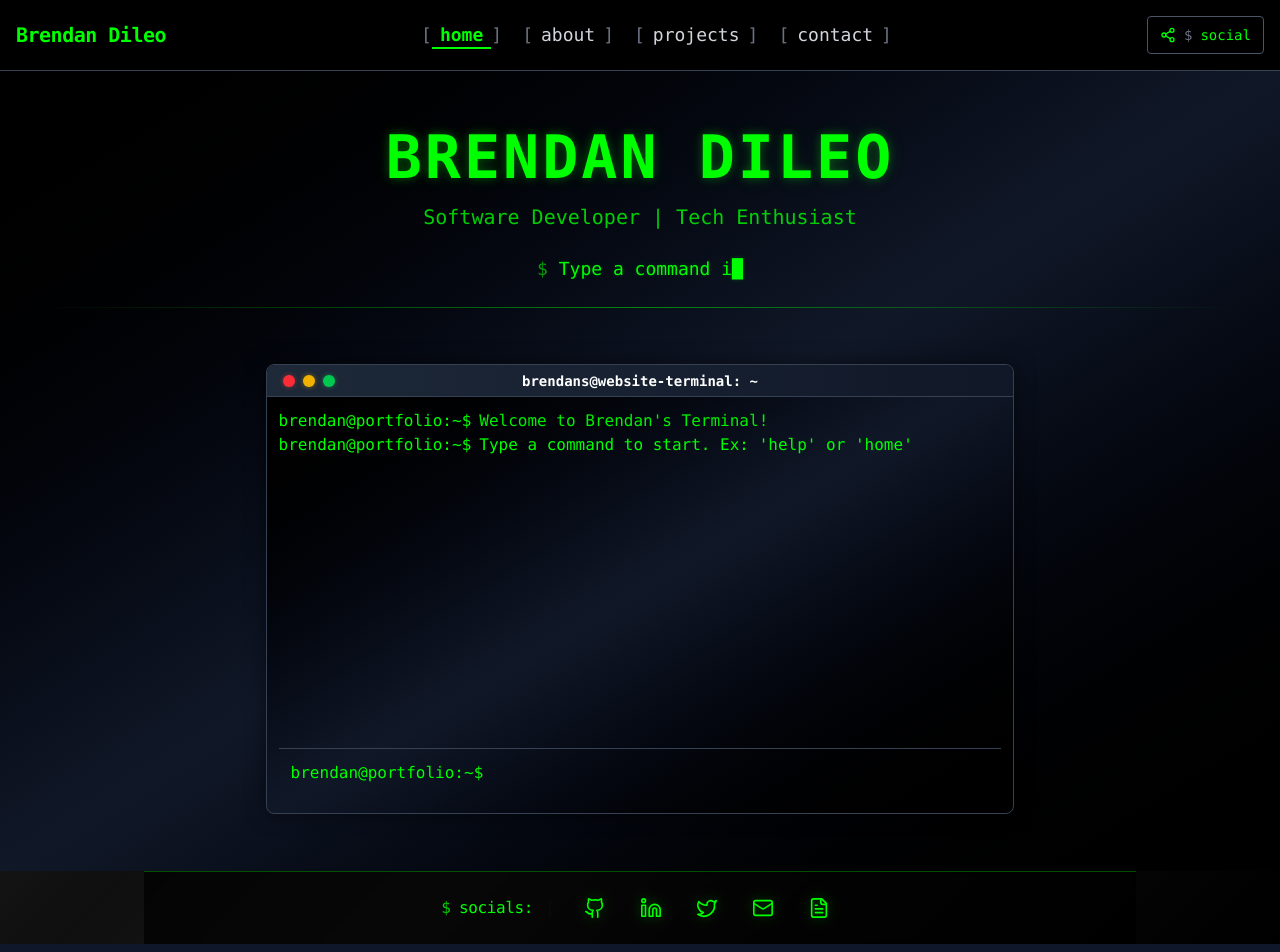
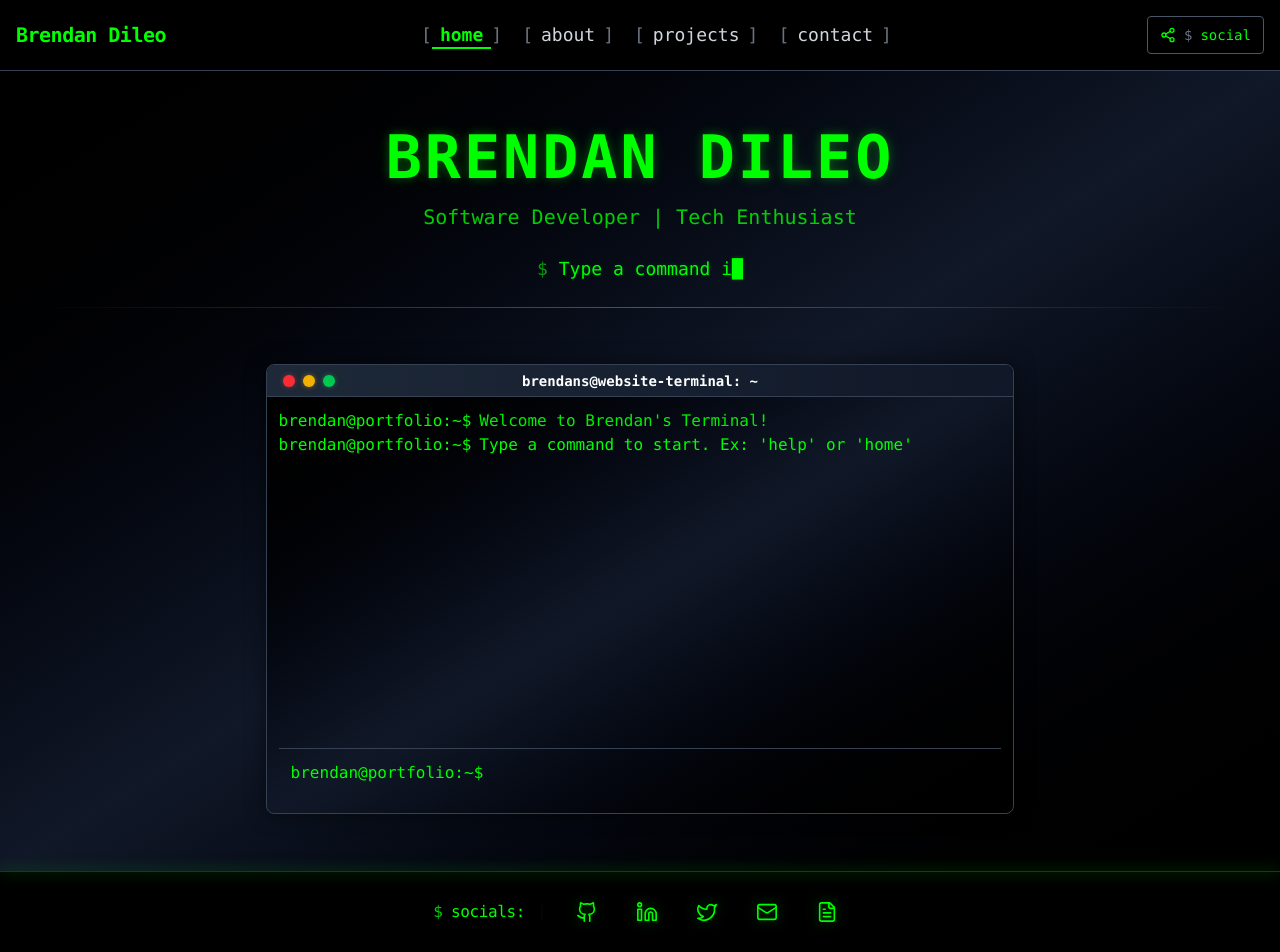
Before and after one commit to brendanddev/brendans-website, a React (Vite) app in the folder frontend/: page / in a window 1280 px wide. Built offline with nearby package versions, Linux system fonts and the light colour scheme.

Commit message:
Update Footer component

```diff
--- a/frontend/src/components/Footer.jsx
+++ b/frontend/src/components/Footer.jsx
@@ -31,15 +31,15 @@ function Footer() {
   return (
     <footer
       role="contentinfo"
-      className="w-full text-[#00ff00] font-mono"
+      className="w-full text-[#00ff00] font-mono bg-black"
       aria-label="Social links footer"
     >
+      <div className="h-px w-full bg-[#00ff00]/30 shadow-[0_0_14px_#00ff00]" />
       <div className="max-w-5xl mx-auto px-4">
         <div
           className="
             flex flex-wrap items-center justify-center gap-4 sm:gap-6
-            border-t border-[#00ff00]/30 bg-black/70 backdrop-blur-[2px]
-            py-3 sm:py-4
+            py-4 sm:py-5
           "
         >
           <div className="flex items-center gap-2 select-none">
@@ -55,7 +55,7 @@ function Footer() {
             </motion.span>
           </div>
 
-          <nav aria-label="Social icons" className="flex flex-wrap items-center justify-center gap-3 sm:gap-4">
+          <nav aria-label="Social icons" className="flex flex-wrap items-center justify-center gap-4 sm:gap-5">
             {socialLinks.map((item) => {
               const Icon = iconByName[item.name] || FileText;
               return (
@@ -66,7 +66,7 @@ function Footer() {
                   rel={item.url.startsWith('http') ? 'noopener noreferrer' : undefined}
                   aria-label={item.name}
                   className="
-                    group inline-flex items-center justify-center
+                    group relative inline-flex items-center justify-center
                     h-11 w-11 sm:h-10 sm:w-10 rounded-md
                     text-[#00ff00] hover:text-[#b3ffb3]
                     focus-visible:outline-none focus-visible:ring-2 focus-visible:ring-[#00ff00]/60 focus-visible:ring-offset-2 focus-visible:ring-offset-black
@@ -79,6 +79,15 @@ function Footer() {
                     strokeWidth={1.75}
                     className="drop-shadow-[0_0_6px_rgba(0,255,0,0.35)] group-hover:drop-shadow-[0_0_10px_rgba(0,255,0,0.65)] transition-[filter]"
                   />
+                  <span
+                    aria-hidden
+                    className="
+                      pointer-events-none absolute -bottom-1 left-2 right-2 h-[2px]
+                      scale-x-0 origin-left bg-[#00ff00]/80
+                      shadow-[0_0_8px_#00ff00] group-hover:scale-x-100 group-hover:opacity-100
+                      opacity-0 transition-all duration-200 ease-out
+                    "
+                  />
                 </motion.a>
               );
             })}
```
